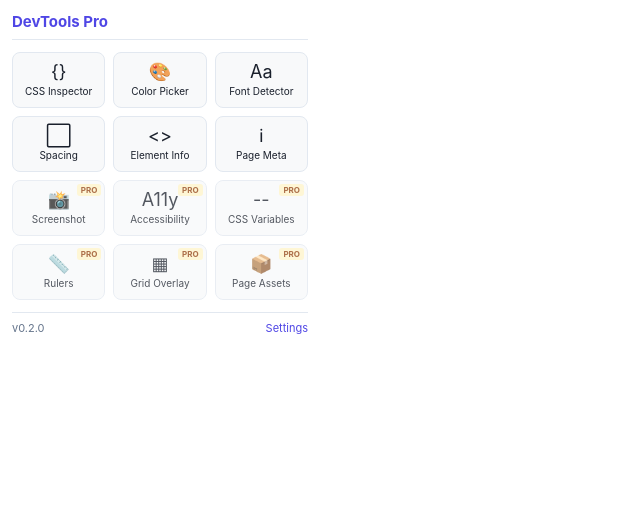
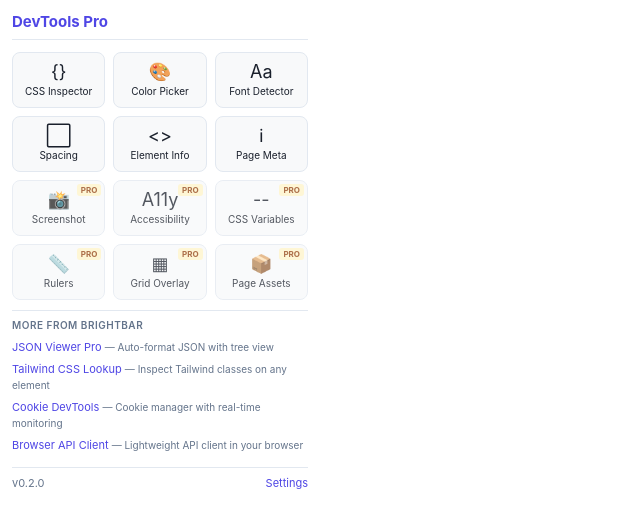
Before and after one commit to brightbar-dev/devtools-pro, a website with bundled scripts: page entrypoints/popup/index.html in a window 1280 px wide. Shown: the whole page, without its empty margins (0-640 px from the left). Built offline with nearby package versions, Linux system fonts and the light colour scheme; what @brightbar-dev/wxt-extpay would draw is missing.

Commit message:
feat: add cross-promotion links to popup
Add "More from Brightbar" section before the footer with links to all 4
sibling extensions on CWS. Compact design using existing theme variables,
supports both light and dark modes.

```diff
--- a/entrypoints/popup/index.html
+++ b/entrypoints/popup/index.html
@@ -24,6 +24,16 @@
       <div id="meta-content" class="dtp-meta-content"></div>
     </section>
 
+    <section class="dtp-cross-promo">
+      <h2 class="dtp-cross-promo-heading">More from Brightbar</h2>
+      <ul class="dtp-cross-promo-list">
+        <li><a href="https://chromewebstore.google.com/detail/json-viewer-pro/iodhhjpjemdfmmfffmejfnbbjbfafoac" target="_blank" rel="noopener">JSON Viewer Pro <span class="dtp-cross-promo-desc">— Auto-format JSON with tree view</span></a></li>
+        <li><a href="https://chromewebstore.google.com/detail/tailwind-css-lookup/aidmbejficajnpdfdlpgpehbooffagbo" target="_blank" rel="noopener">Tailwind CSS Lookup <span class="dtp-cross-promo-desc">— Inspect Tailwind classes on any element</span></a></li>
+        <li><a href="https://chromewebstore.google.com/detail/cookie-devtools/pgohmdladleifefhobididhhlmjcknjl" target="_blank" rel="noopener">Cookie DevTools <span class="dtp-cross-promo-desc">— Cookie manager with real-time monitoring</span></a></li>
+        <li><a href="https://chromewebstore.google.com/detail/browser-api-client/gnfhfenegmjdjlfclcabfmajgaiaheij" target="_blank" rel="noopener">Browser API Client <span class="dtp-cross-promo-desc">— Lightweight API client in your browser</span></a></li>
+      </ul>
+    </section>
+
     <footer class="dtp-footer">
       <span class="dtp-version">v0.2.0</span>
       <a href="#" id="options-link" class="dtp-options-link">Settings</a>
--- a/entrypoints/popup/style.css
+++ b/entrypoints/popup/style.css
@@ -380,3 +380,42 @@
 ::-webkit-scrollbar { width: 6px; }
 ::-webkit-scrollbar-track { background: transparent; }
 ::-webkit-scrollbar-thumb { background: var(--dtp-border); border-radius: 3px; }
+
+/* Cross-promotion */
+.dtp-cross-promo {
+  margin-top: 10px;
+  padding-top: 8px;
+  border-top: 1px solid var(--dtp-border);
+}
+
+.dtp-cross-promo-heading {
+  font-size: 10px;
+  font-weight: 600;
+  text-transform: uppercase;
+  letter-spacing: 0.5px;
+  color: var(--dtp-text-secondary);
+  margin-bottom: 4px;
+}
+
+.dtp-cross-promo-list {
+  list-style: none;
+}
+
+.dtp-cross-promo-list li {
+  padding: 3px 0;
+}
+
+.dtp-cross-promo-list a {
+  font-size: 11px;
+  color: var(--dtp-primary);
+  text-decoration: none;
+}
+
+.dtp-cross-promo-list a:hover {
+  text-decoration: underline;
+}
+
+.dtp-cross-promo-desc {
+  color: var(--dtp-text-secondary);
+  font-size: 10px;
+}
```
